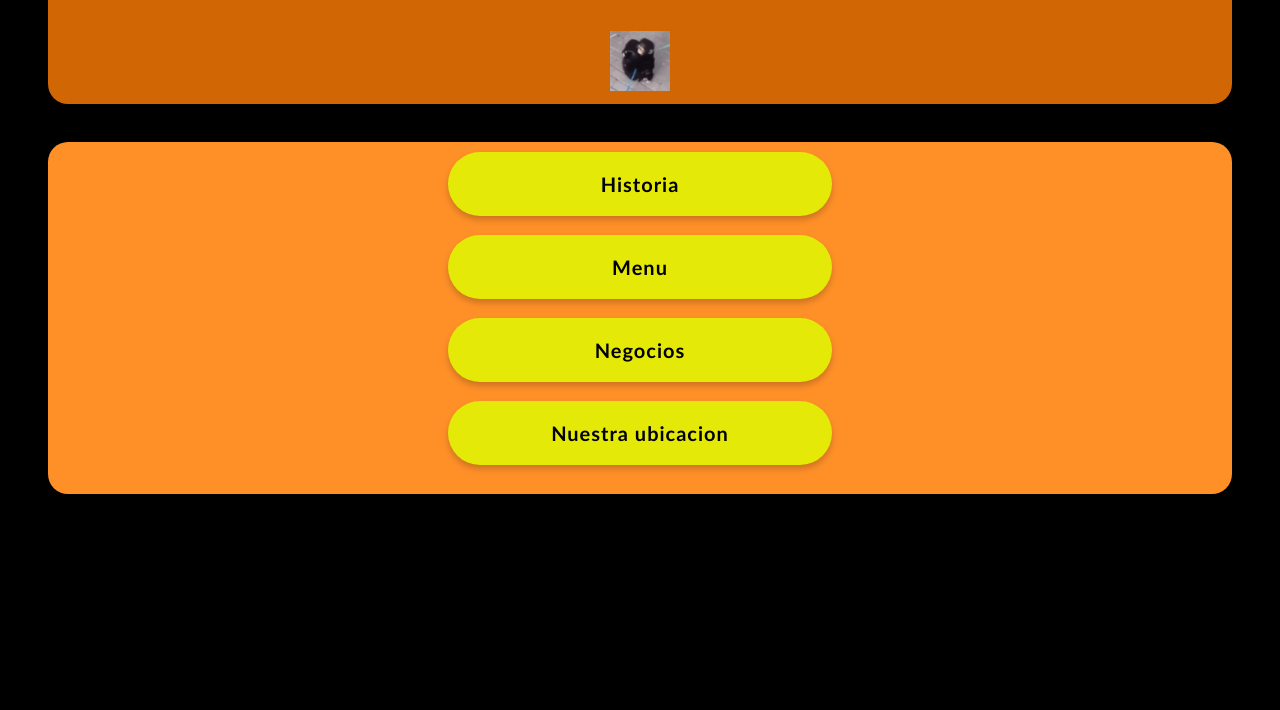
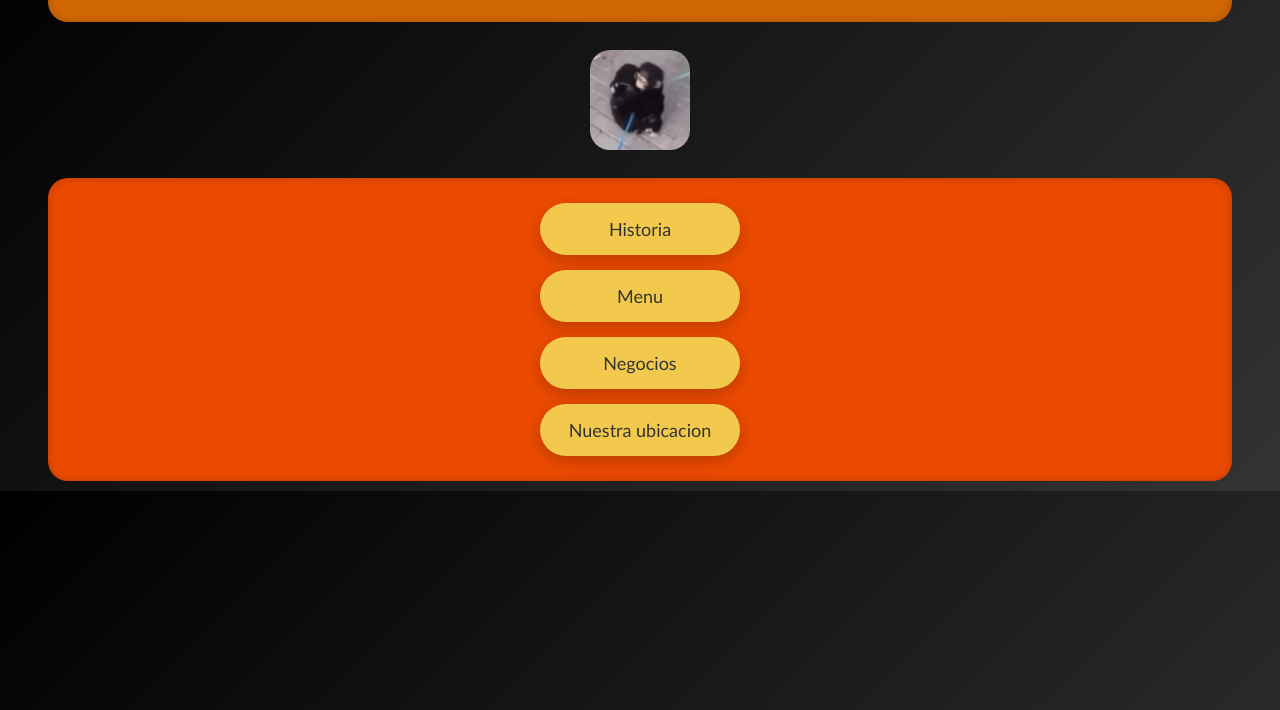
Before and after one commit to Rulolokote11/Proyecto-final, a plain HTML site: page index.html in a window 1280 px wide. Shown: the part 90-800 px from the top of the page. Drawn offline with Linux system fonts and the light colour scheme.

Commit message:
Cambios estilo

```diff
--- a/index.html
+++ b/index.html
@@ -6,7 +6,7 @@
     <title>Tradicional Sabor Don Dimas</title>
     <style>
         body{
-            background-color: rgb(0, 0, 0);
+            background: linear-gradient(135deg, #000000, #333333);
         }
         .div1{
             background-color: rgb(209, 103, 4);
@@ -16,61 +16,63 @@
             font-family: 'Gill Sans', 'Gill Sans MT', Calibri, 'Trebuchet MS', sans-serif;
             border: none;
             border-radius: 20px;
-            box-shadow: inset;
+            box-shadow: inset 0 0 10px rgba(0,0,0,0.2);
         }
         .div2{
-            background-color: rgb(255, 144, 40);
+            background-color: rgb(235, 74, 0);
             text-align: center;
             margin: 10px 40px;
             padding: 10px 20px 10px 20px;
             font-family: 'Gill Sans', 'Gill Sans MT', Calibri, 'Trebuchet MS', sans-serif;
             border: none;
             border-radius: 20px;
-            box-shadow: inset;
+            box-shadow: inset 0 0 10px rgba(0,0,0,0.2);
         }
         .boton{
-            margin: auto;
+            margin: 15px auto;
             display: block;
-            width: 30%;
-            background-color: #e5e907;
-            padding: 20px;
+            width: 200px;
+            background-color: #f2c94c;
+            padding: 15px 0px;
             text-align: center;
             font-family: 'Gill Sans', 'Gill Sans MT', Calibri, 'Trebuchet MS', sans-serif;
-            font-size: 20px;
-            color: rgb(0, 0, 0);
-            border-radius: 50px;
-            letter-spacing: 1px;
+            font-size: 18px;
+            color: #333;
+            border-radius: 30px;
             cursor: pointer;
             border: none;
-            box-shadow: 0 4px 6px rgb(0, 0, 0,.2);
+            box-shadow: 0 5px 15px rgba(0,0,0,0.2);
+            transition: background-color 0.3s ease, transform 0.3s ease;
         }
 
         .boton:hover {
             background-color: #e6cf04;
-            transition: all 1s;
-            transform: translateY(2px);
+            transition: all 5ms;
+            transform: translateY(-3px);
         }
+
         .imgprin{
-            height: 60px; width: 60px;
+            display: block;
+            margin: 0 auto;
+            height: 100px;
+            max-width: 100px;
+            border: none;
+            border-radius: 20px;
         }
     </style>
 </head>
 <body>
     <div class="div1">
         <h1>Tradicional Sabor Don Dimas</h1>
-        <br>
-        <img src="Imagenes/received_474473474128264.jpeg" alt="Prueba" class="imgprin">
     </div>
     <br>
+    <img src="Imagenes/received_474473474128264.jpeg" alt="Prueba" class="imgprin">
+    <br>
     <div class="div2">
-        <h1 class="boton">Historia</h1>
-        <br>
-        <h1 class="boton">Menu</h1>
-        <br>
-        <h1 class="boton">Negocios</h1>
-        <br>
-        <h1 class="boton">Nuestra ubicacion</h1>
-        <br>
+        <button class="boton">Historia</button>
+        <button class="boton">Menu</button>
+        <button class="boton">Negocios</button>
+        <button class="boton">Nuestra ubicacion</button>
     </div>
 </body>
 </html>
```
